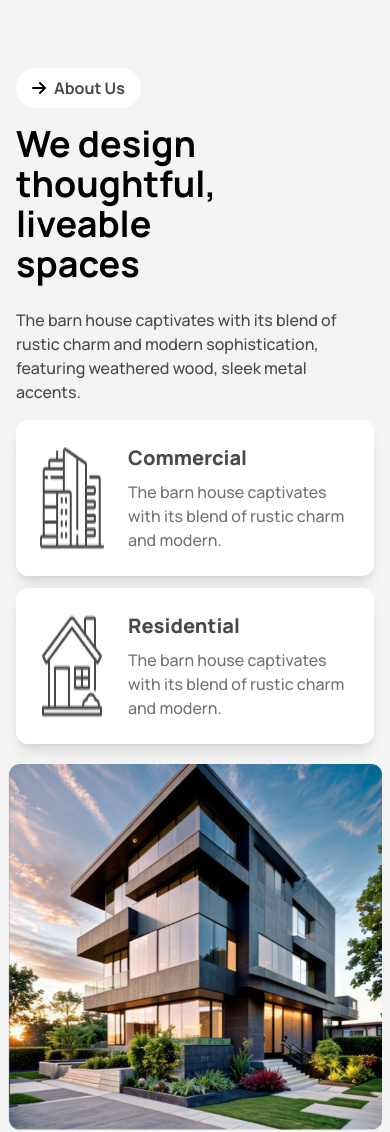
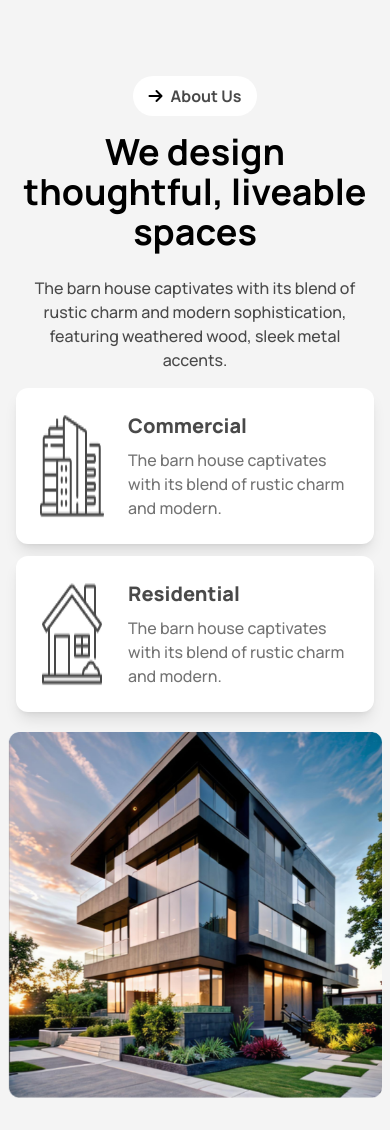
Before and after one commit to Mustafa-Mahraj/assignment-3, a plain HTML site: page index.html in a window 390 px wide. Shown: the part 1060-2192 px from the top of the page. Drawn offline with nearby package versions, Linux system fonts and the light colour scheme.

Commit message:
solving some issues

```diff
--- a/index.html
+++ b/index.html
@@ -88,17 +88,18 @@
     </header>
     <main>
         <!-- about us section  -->
-        <section class="bg-[#F4F4F4] pt-1 mt-28">
+        <section class="bg-[#F4F4F4] pt-1 mt-28 pb-6">
             <!-- about us container div  -->
-            <div class="max-w-screen-xl mx-auto lg:flex mt-24">
+            <div class="max-w-screen-xl mx-auto lg:flex mt-24 pt-2 relative">
+                <img class="hidden lg:block absolute -top-12 -left-7" src="image/Vector.png" alt="">
                 <!-- text part  -->
                 <div class="px-4">
-                    <button class="bg-white flex gap-2 justify-center items-center py-2 px-4 rounded-3xl mb-4">
+                    <button class="bg-white flex gap-2 justify-center items-center py-2 px-4 rounded-3xl mb-4 mx-auto lg:mx-0">
                         <i class="fa-solid fa-arrow-right"></i>
                         <h3 class="text-base font-bold text-[#494949] ">About Us</h3>
                     </button>
-                    <h2 class="text-4xl font-bold mb-6 w-4/6">We design thoughtful, liveable spaces</h2>
-                    <p class=" w-11/12 font-medium text-[#494949] mb-4">The barn house captivates with its blend of
+                    <h2 class="text-4xl font-bold mb-6 md:w-4/6 text-center lg:text-start mx-auto lg:mx-0">We design thoughtful, liveable spaces</h2>
+                    <p class=" md:w-11/12 font-medium text-[#494949] mb-4 text-center lg:text-start mx-auto lg:mx-0">The barn house captivates with its blend of
                         rustic charm and
                         modern sophistication, featuring weathered wood, sleek metal accents.</p>
                     <!-- text card div  -->
@@ -124,7 +125,7 @@
                     </div>
                 </div>
                 <!-- image part  -->
-                <div class="rounded-xl p-2 md:p-0">
+                <div class="rounded-xl p-2 md:p-0 flex items-center">
                     <img class="mx-auto" src="image/Rectangle.png" alt="">
                 </div>
             </div>
```
